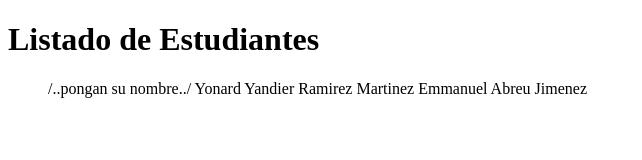
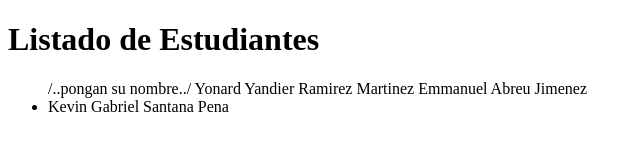
Before and after one commit to Zanderaizer/Listado-estudiante, a plain HTML site: page index.html in a window 1280 px wide. Shown: the whole page, without its empty margins (0-642 px from the left). Drawn offline with Linux system fonts and the light colour scheme.

Commit message:
agregar Kevin Santana

```diff
--- a/index.html
+++ b/index.html
@@ -12,7 +12,7 @@
         /..pongan su nombre../
         Yonard Yandier Ramirez Martinez
         Emmanuel Abreu Jimenez
-
+<li> Kevin Gabriel Santana Pena</li>
     </ul>
 
 
```
